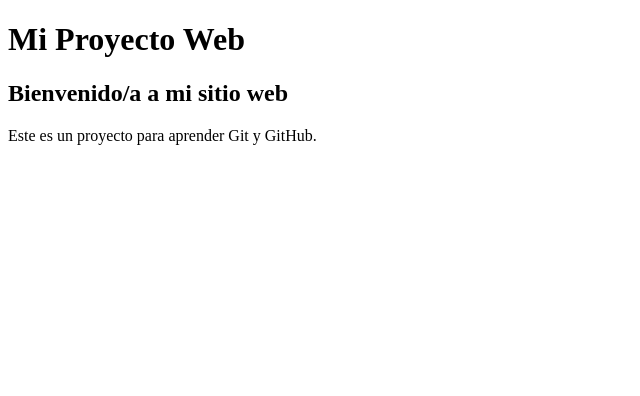
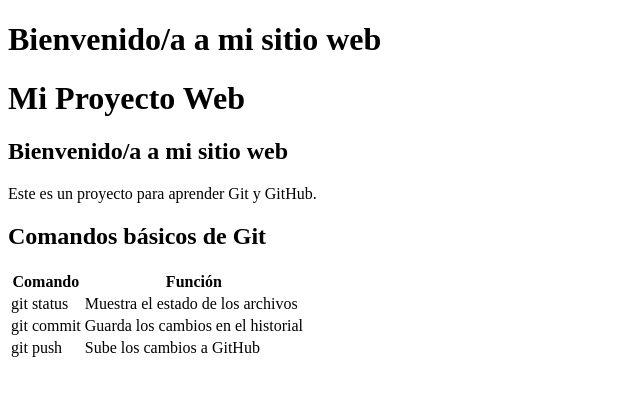
Before and after one commit to alejandro15795/Repositorio_Tarea01, a plain HTML site: page index.html in a window 1280 px wide. Shown: the whole page, without its empty margins (0-640 px from the left). Drawn offline with Linux system fonts and the light colour scheme.

Commit message:
Añadir tabla de comandos de Git

```diff
--- a/index.html
+++ b/index.html
@@ -6,12 +6,33 @@
     <title>Mi Proyecto Web</title>
 </head>
 <body>
+    <h1>Bienvenido/a a mi sitio web</h1>
     <header>
         <h1>Mi Proyecto Web</h1>
     </header>
-   <nav>
-      <h1>Bienvenido/a a mi sitio web</h1>
-   </nav>
+    <nav>
+        <h1>Bienvenido/a a mi sitio web</h1>
+    </nav>
     <p>Este es un proyecto para aprender Git y GitHub.</p>
+
+    <h2>Comandos básicos de Git</h2>
+    <table>
+        <tr>
+            <th>Comando</th>
+            <th>Función</th>
+        </tr>
+        <tr>
+            <td>git status</td>
+            <td>Muestra el estado de los archivos</td>
+        </tr>
+        <tr>
+            <td>git commit</td>
+            <td>Guarda los cambios en el historial</td>
+        </tr>
+        <tr>
+            <td>git push</td>
+            <td>Sube los cambios a GitHub</td>
+        </tr>
+    </table>
 </body>
 </html>
```
